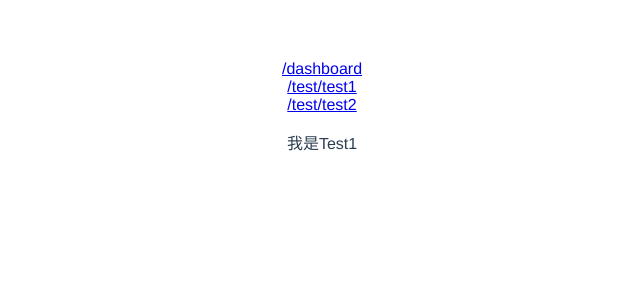
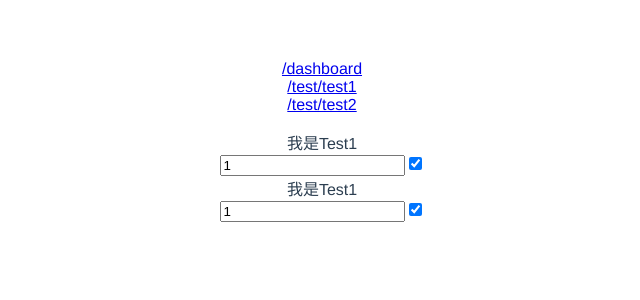
Before and after one commit to 307god/vue3-admin, a Vue app: page /#/test/test1 in a window 1280 px wide. Shown: the top 300 px of the page, without its empty margins (318-958 px from the left). Built offline with nearby package versions, Linux system fonts and the light colour scheme.

Commit message:
feat: router-view + transition + kepp-alive 成功实现
因为transition的关系，router的component需要根节点

```diff
--- a/src/layout/index.vue
+++ b/src/layout/index.vue
@@ -1,12 +1,15 @@
 <template>
   <router-view v-slot="{ Component }">
     <transition name="fade-transform" mode="out-in">
-      <div :key="key">
-        <keep-alive>
-          <component :is="Component" />
+        <keep-alive include="Test1">
+          <component :is="Component" :key="key" />
         </keep-alive>
-      </div>
     </transition>
+    <div>
+      <keep-alive include="Test1">
+        <component :is="Component" />
+      </keep-alive>
+    </div>
   </router-view>
 </template>
 
--- a/src/views/test/Test1.vue
+++ b/src/views/test/Test1.vue
@@ -1,9 +1,21 @@
 <template>
-  <div>我是Test1</div>
+  <div>
+    <div>我是Test1</div>
+    <input v-model="msg" />
+    <input type="checkbox" v-model="bool" />
+  </div>
 </template>
 
 <script>
-export default {};
+export default {
+  name: 'Test1',
+  data() {
+    return {
+      msg: '1',
+      bool: true,
+    }
+  }
+};
 </script>
 
 <style>
--- a/src/views/test/Test2.vue
+++ b/src/views/test/Test2.vue
@@ -1,9 +1,14 @@
 <template>
-  <div>我是Test2</div>
+  <div>
+    <div>我是Test2</div>
+    <input />
+  </div>
 </template>
 
 <script>
-export default {};
+export default {
+  name: 'Test2',
+};
 </script>
 
 <style>
```
